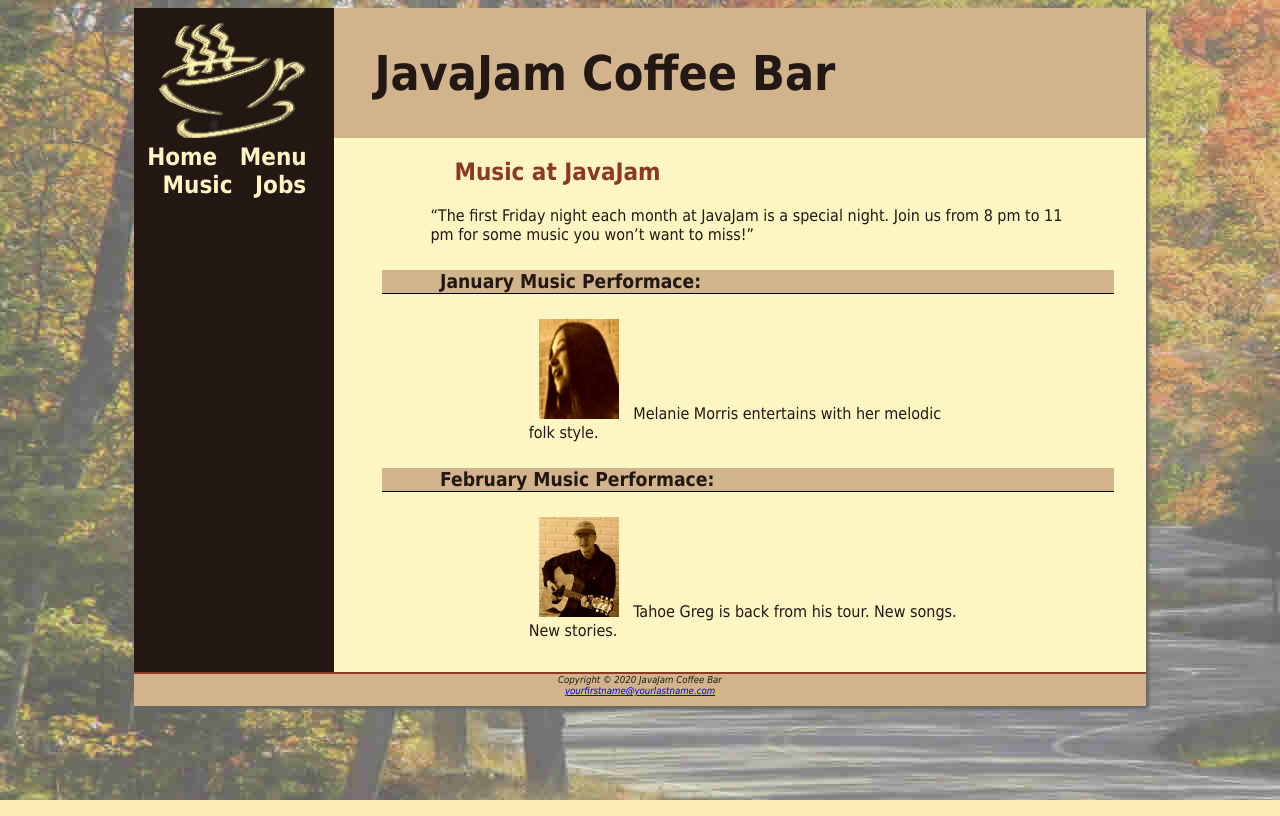
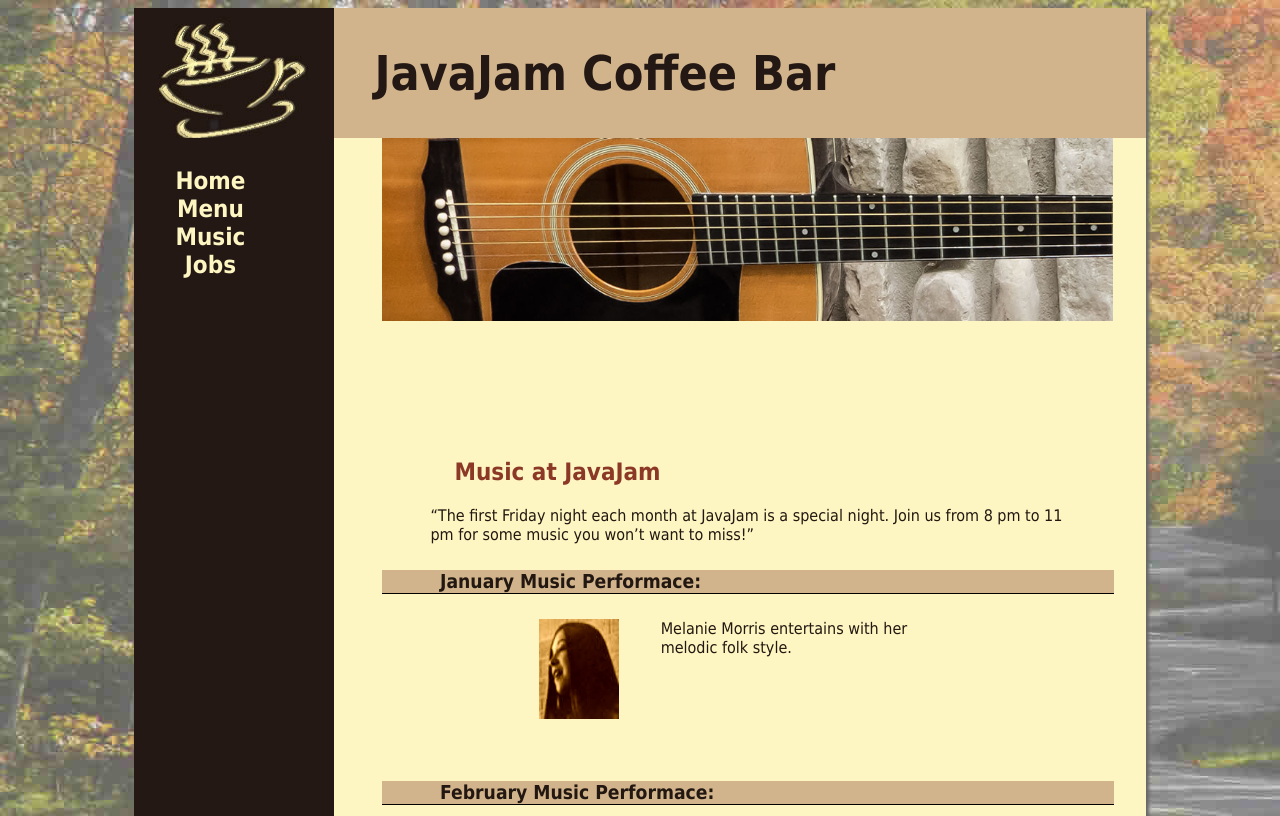
Before and after one commit to JakeF18/JavaJam, a plain HTML site: page music.html in a window 1280 px wide. Shown: the top 816 px of the page. Drawn offline with Linux system fonts and the light colour scheme.

Commit message:
Update music.html

```diff
--- a/music.html
+++ b/music.html
@@ -8,28 +8,30 @@
 <body>
 <div id="wrapper">
   <header>
-    <h1>JavaJam Coffee Bar</h1>
-  </header>
-  <nav>
-    <a href="index.html">Home</a> &nbsp;
-    <a href="menu.html">Menu</a> &nbsp;
-    <a href="music.html">Music</a> &nbsp;
-    <a href="jobs.html">Jobs</a>
-  </nav>
+    <h1> <a href="index.html">JavaJam Coffee Bar</a> </h1>
+ </header>
+ <nav>
+   <ul>
+   <li><a href="index.html">Home</a></li>
+   <li><a href="menu.html">Menu</a></li>
+   <li><a href="music.html">Music</a></li>
+  <li><a href="jobs.html">Jobs</a></li>
+   </ul>
+</nav>
   <main>
-
+    <div id="heroguitar"></div>
     <h2>Music at JavaJam</h2>
     <p>“The first Friday night each month at JavaJam is a special night. Join us from 8 pm to 11 pm for some music you won&#8217;t want to miss!”</p>
 
 <h4>January Music Performace:</h4>
 <div class="details">
-  <a href="melanie.jpg"><img src="melaniethumb.jpg" alt="Melanie" width="100" height="100"></a>
+  <a class="floatleft" href="melanie.jpg"><img src="melaniethumb.jpg" alt="Melanie" width="100" height="100" ></a>
   Melanie Morris entertains with her melodic folk style.
 </div>
 
 <h4>February Music Performace:</h4>
 <div class="details">
-  <a href="gregthumb.jpg"><img src="greg.jpg" alt="Greg" width="100" height="100"></a>
+  <a class="floatleft" href="gregthumb.jpg"><img src="greg.jpg" alt="Greg" width="100" height="100"></a>
   Tahoe Greg is back from his tour. New songs. New stories.
 </div>
 
```
